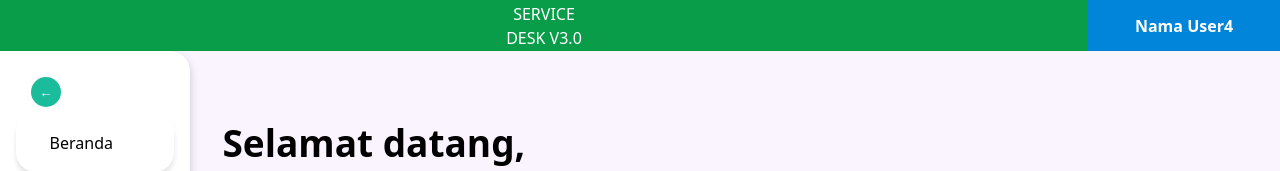
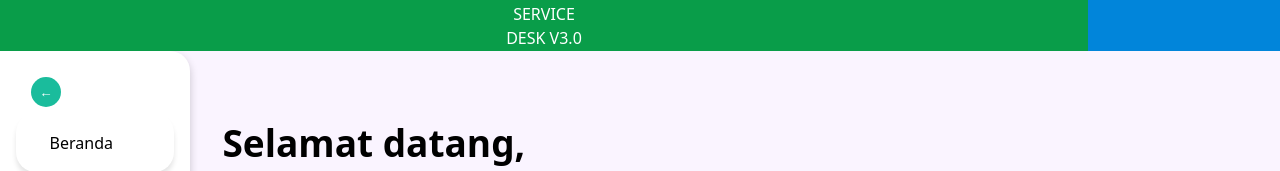
Before and after one commit to Damairf/Service-Desk-3.0, a Vue app in the folder Frontend-Service-Desk/: page /beranda in a window 1280 px wide. Shown: the top 171 px of the page. Built offline with nearby package versions, Linux system fonts and the light colour scheme; no server answers; sample sign-in values are in the browser's storage.

Commit message:
farrelA commit navbar

```diff
--- a/Frontend-Service-Desk/src/views/User/Beranda/beranda.vue
+++ b/Frontend-Service-Desk/src/views/User/Beranda/beranda.vue
@@ -10,6 +10,7 @@
   }
 
 const nama_depan = ref('')
+const nama_belakang = ref('')
 const router = useRouter()
 
 onMounted(()=> {
@@ -29,7 +30,9 @@ onBeforeMount(() => {
   .then(response => {
     console.log(response);
     nama_depan.value = response.data.Nama_Depan
+    nama_belakang.value = response.data.Nama_Belakang
     localStorage.setItem('nama_depan', response.data.Nama_Depan)
+    localStorage.setItem('nama_belakang', response.data.Nama_Belakang)
   })
   .catch(error => {
     console.error(error);
@@ -42,7 +45,7 @@ onBeforeMount(() => {
   <template>
       <div class="container">
         <div class="greet">
-        <h1>Selamat datang, {{ nama_depan }}</h1>
+        <h1>Selamat datang, {{ nama_depan + " " + nama_belakang }}</h1>
         <p>
           Ada yang bisa kami bantu?
         </p>
--- a/Frontend-Service-Desk/src/views/User/Navbar/navbar.vue
+++ b/Frontend-Service-Desk/src/views/User/Navbar/navbar.vue
@@ -1,11 +1,12 @@
 <script setup>
-  import {provide, ref} from 'vue'
+  import {provide, onBeforeMount, ref} from 'vue'
   import './navbar.css'
   import { useRouter } from 'vue-router'
   import beranda from '../Beranda/beranda.vue'
   import pengajuanpermintaan from '../pengajuanPermintaan/pengajuanPermintaan.vue'
   import permintaanDiproses from '../permintaanDiproses/permintaanDiproses.vue'
   import Beranda from '../Beranda/beranda.vue'
+  import axios from 'axios'
 
   //overlay
   const tampilinOverlay = ref(false)
@@ -13,12 +14,34 @@
     tampilinOverlay.value = !tampilinOverlay.value
   }
   function logout(){
+  localStorage.clear();
   router.push('/login')
   }
 
-  // nama profile
-  const namaDepan = "Nama"
-  const namaBelakang = "User4"
+
+
+const nama_depan = ref('')
+const nama_belakang = ref('')
+
+onBeforeMount(() => {
+  const token = localStorage.getItem('Token');
+  axios.get('http://127.0.0.1:8000/api/user/profile', {
+    headers: {
+      Authorization: 'Bearer ' + token
+    }
+  })
+  .then(response => {
+    nama_depan.value = response.data.Nama_Depan
+    nama_belakang.value = response.data.Nama_Belakang
+  })
+  .catch(error => {
+    console.error(error)
+  })
+})
+
+
+
+
 
   // Sub halaman
   // formulir
@@ -84,7 +107,7 @@
     <!-- blok akun -->
     <div class="wrapperAkun">
       <div class="akun" @click="toggleOverlay">
-      <h4>{{ namaDepan + " " + namaBelakang }}</h4>
+      <h4>{{ nama_depan + " " + nama_belakang }}</h4>
       </div>
       <!-- overlay -->
       <div v-if="tampilinOverlay" class="menuOverlay">
```
